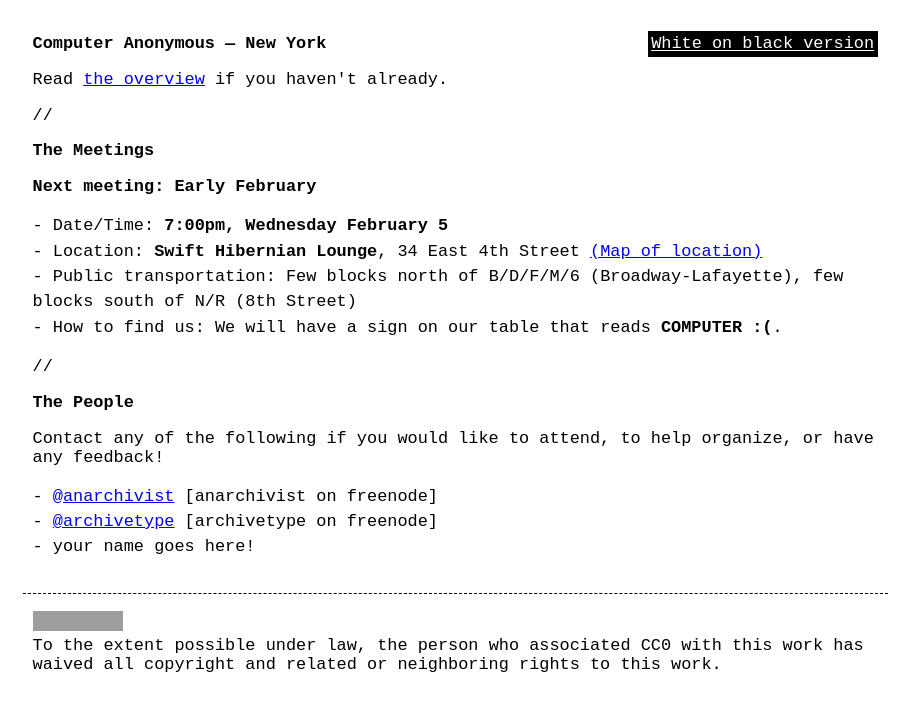
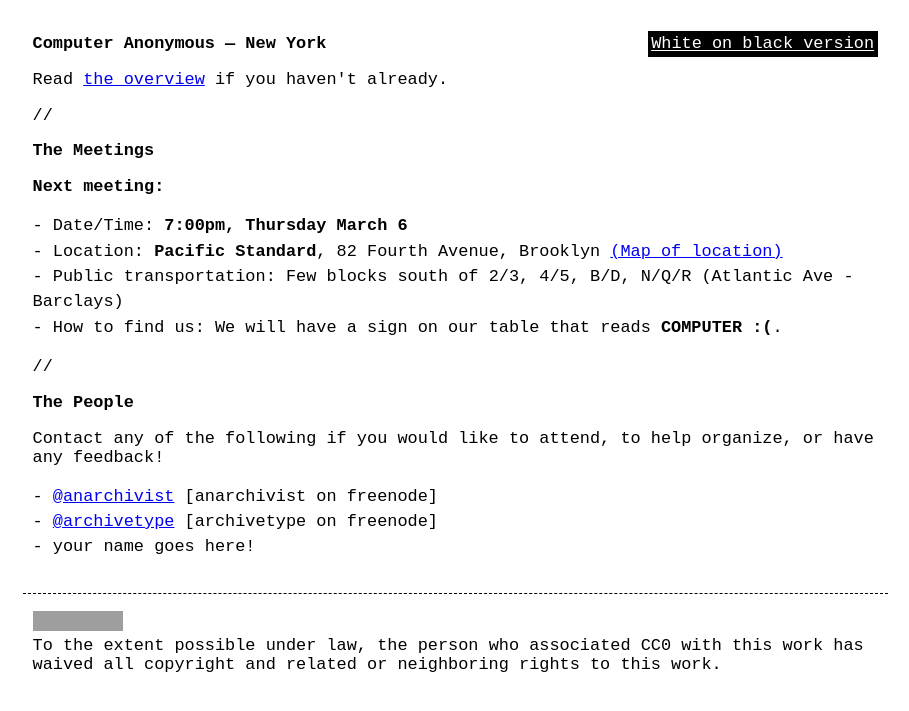
Before and after one commit to computeranonymous/computer, a Jekyll site: the page built from us_newyork.html, in a window 1280 px wide. Shown: the top 711 px of the page, without its empty margins (185-1094 px from the left). Built offline with Jekyll 4.4.1, drawn with Linux system fonts in a browser that asks for light colours; grey boxes are pictures that could not be loaded.

Commit message:
Update us_newyork.html
set date/location for next meeting

```diff
--- a/us_newyork.html
+++ b/us_newyork.html
@@ -10,12 +10,12 @@ title: Computer Anonymous - New York
 
 <h2 id="meetings">The Meetings</h2>
 
-<h3>Next meeting: Early February</h3>
+<h3>Next meeting:</h3>
 
 <ul>
-<li>Date/Time: <b>7:00pm, Wednesday February 5</b></li>
-<li>Location: <b>Swift Hibernian Lounge</b>, 34 East 4th Street <a href="https://maps.google.com/maps?ie=UTF-8&q=Swift+Hibernian+Lounge&fb=1&gl=us&hq=swift+hibernian+lounge">(Map of location)</a></li>
-<li>Public transportation: Few blocks north of B/D/F/M/6 (Broadway-Lafayette), few blocks south of N/R (8th Street)</li>
+<li>Date/Time: <b>7:00pm, Thursday March 6</b></li>
+<li>Location: <b>Pacific Standard</b>, 82 Fourth Avenue, Brooklyn <a href="https://www.google.com/maps/place/Pacific+Standard/@40.6820504,-73.9800678,17z/data=!3m1!4b1!4m2!3m1!1s0x89c25bacf681fb9f:0xdcabc47d468f90b5">(Map of location)</a></li>
+<li>Public transportation: Few blocks south of 2/3, 4/5, B/D, N/Q/R (Atlantic Ave - Barclays)</li>
 <li>How to find us: We will have a sign on our table that reads <strong>COMPUTER :(</strong>.</li>
 </ul>
 
```
